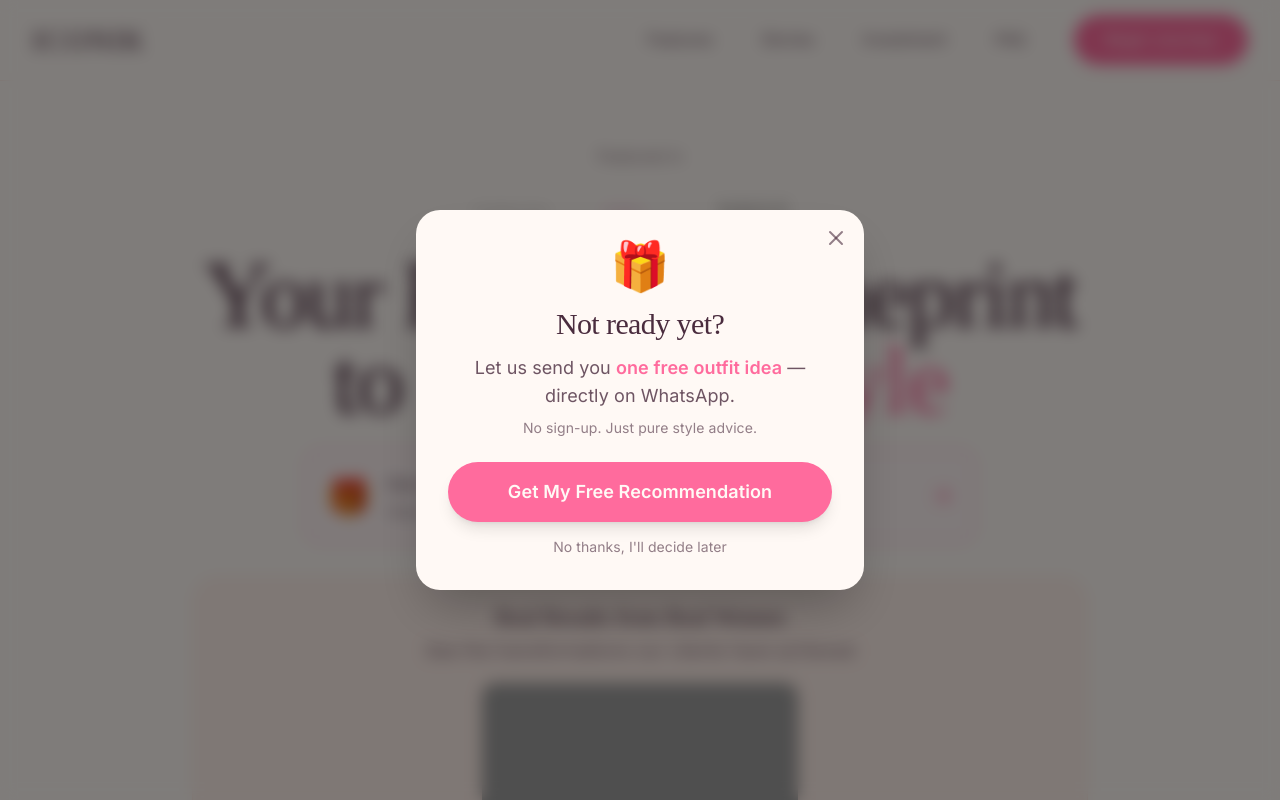
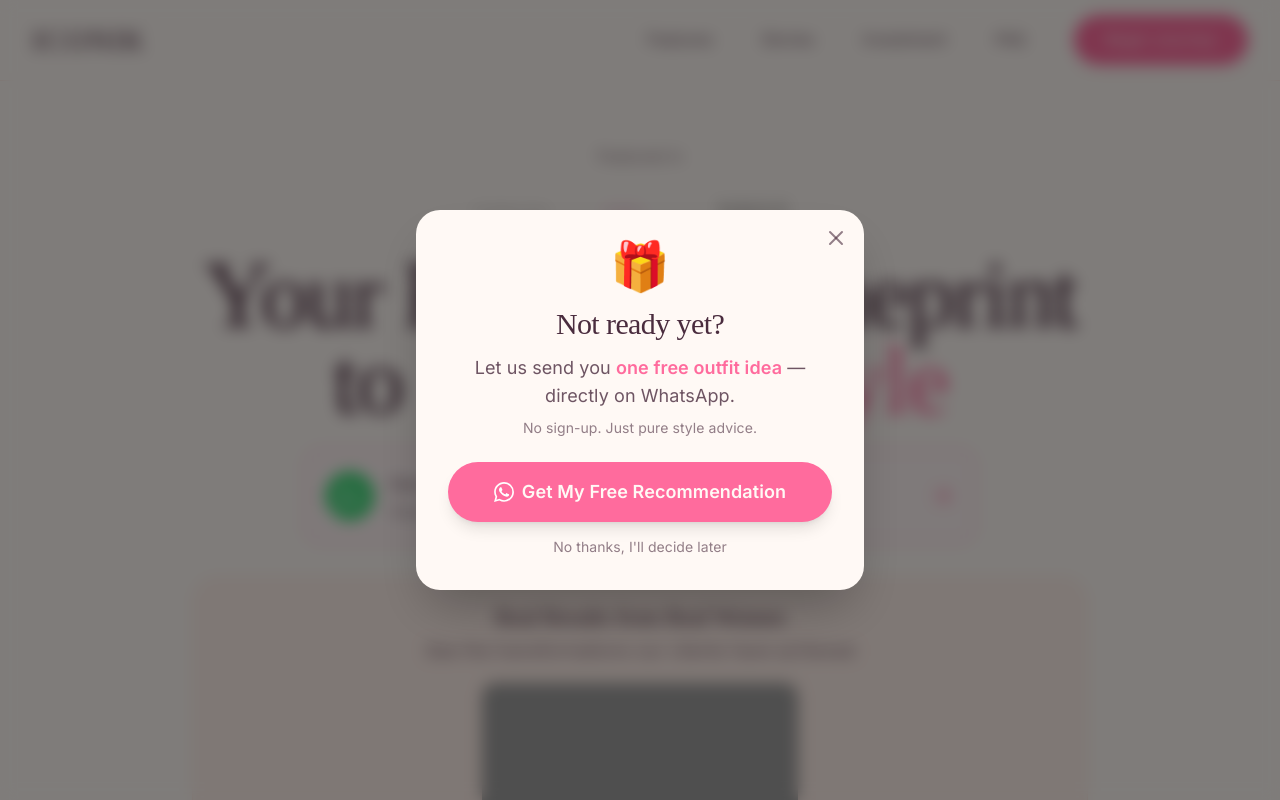
Before and after one commit to mithil0407/playernumberone, a Next.js app: page / in a window 1280 px wide. Shown: the top 800 px of the page. Built offline with nearby package versions, Linux system fonts and the light colour scheme; grey boxes are pictures that could not be loaded.

Commit message:
Whatsapp Logo

```diff
--- a/src/app/checkout/page.tsx
+++ b/src/app/checkout/page.tsx
@@ -609,12 +609,19 @@
                   href="https://api.whatsapp.com/send/?phone=919130048899&text=Hi+ICONIK%21+I%27d+love+to+get+my+free+outfit+recommendation.&type=phone_number&app_absent=0"
                   target="_blank"
                   rel="noopener noreferrer"
-                  className="block bg-luxury-pink-bg/40 backdrop-blur-sm border border-luxury-accent/20 rounded-xl p-3 md:p-4 hover:bg-luxury-pink-bg/60 hover:border-luxury-accent/40 transition-all duration-300 text-center"
+                  className="block bg-luxury-pink-bg/40 backdrop-blur-sm border border-luxury-accent/20 rounded-xl p-3 md:p-4 hover:bg-luxury-pink-bg/60 hover:border-luxury-accent/40 transition-all duration-300"
                 >
-                  <p className="luxury-body text-luxury-charcoal/80 text-sm md:text-base mb-1">
-                    🤔 Still unsure? <span className="text-luxury-accent font-semibold">Try a Free Outfit Recommendation</span> first!
-                  </p>
-                  <p className="luxury-body text-luxury-charcoal/60 text-xs md:text-sm">
+                  <div className="flex items-center justify-center gap-2 mb-1">
+                    <div className="flex-shrink-0 w-6 h-6 bg-[#25D366] rounded-full flex items-center justify-center">
+                      <svg className="w-4 h-4 text-white" fill="currentColor" viewBox="0 0 24 24">
+                        <path d="M17.472 14.382c-.297-.149-1.758-.867-2.03-.967-.273-.099-.471-.148-.67.15-.197.297-.767.966-.94 1.164-.173.199-.347.223-.644.075-.297-.15-1.255-.463-2.39-1.475-.883-.788-1.48-1.761-1.653-2.059-.173-.297-.018-.458.13-.606.134-.133.298-.347.446-.52.149-.174.198-.298.298-.497.099-.198.05-.371-.025-.52-.075-.149-.669-1.612-.916-2.207-.242-.579-.487-.5-.669-.51-.173-.008-.371-.01-.57-.01-.198 0-.52.074-.792.372-.272.297-1.04 1.016-1.04 2.479 0 1.462 1.065 2.875 1.213 3.074.149.198 2.096 3.2 5.077 4.487.709.306 1.262.489 1.694.625.712.227 1.36.195 1.871.118.571-.085 1.758-.719 2.006-1.413.248-.694.248-1.289.173-1.413-.074-.124-.272-.198-.57-.347m-5.421 7.403h-.004a9.87 9.87 0 01-5.031-1.378l-.361-.214-3.741.982.998-3.648-.235-.374a9.86 9.86 0 01-1.51-5.26c.001-5.45 4.436-9.884 9.888-9.884 2.64 0 5.122 1.03 6.988 2.898a9.825 9.825 0 012.893 6.994c-.003 5.45-4.437 9.884-9.885 9.884m8.413-18.297A11.815 11.815 0 0012.05 0C5.495 0 .16 5.335.157 11.892c0 2.096.547 4.142 1.588 5.945L.057 24l6.305-1.654a11.882 11.882 0 005.683 1.448h.005c6.554 0 11.89-5.335 11.893-11.893a11.821 11.821 0 00-3.48-8.413Z"/>
+                      </svg>
+                    </div>
+                    <p className="luxury-body text-luxury-charcoal/80 text-sm md:text-base">
+                      🤔 Still unsure? <span className="text-luxury-accent font-semibold">Try a Free Outfit Recommendation</span> first!
+                    </p>
+                  </div>
+                  <p className="luxury-body text-luxury-charcoal/60 text-xs md:text-sm text-center">
                     Get instant style advice on WhatsApp — no commitment needed
                   </p>
                 </a>
--- a/src/app/page.tsx
+++ b/src/app/page.tsx
@@ -334,7 +334,11 @@
                 className="block bg-luxury-pink-bg/50 backdrop-blur-sm border-2 border-luxury-accent/30 rounded-2xl p-4 md:p-5 hover:bg-luxury-pink-bg/70 hover:border-luxury-accent/50 transition-all duration-300 hover:-translate-y-1 hover:shadow-xl"
               >
                 <div className="flex items-center justify-center gap-3 md:gap-4">
-                  <div className="text-3xl md:text-4xl">🎁</div>
+                  <div className="flex-shrink-0 w-10 h-10 md:w-12 md:h-12 bg-[#25D366] rounded-full flex items-center justify-center">
+                    <svg className="w-6 h-6 md:w-7 md:h-7 text-white" fill="currentColor" viewBox="0 0 24 24">
+                      <path d="M17.472 14.382c-.297-.149-1.758-.867-2.03-.967-.273-.099-.471-.148-.67.15-.197.297-.767.966-.94 1.164-.173.199-.347.223-.644.075-.297-.15-1.255-.463-2.39-1.475-.883-.788-1.48-1.761-1.653-2.059-.173-.297-.018-.458.13-.606.134-.133.298-.347.446-.52.149-.174.198-.298.298-.497.099-.198.05-.371-.025-.52-.075-.149-.669-1.612-.916-2.207-.242-.579-.487-.5-.669-.51-.173-.008-.371-.01-.57-.01-.198 0-.52.074-.792.372-.272.297-1.04 1.016-1.04 2.479 0 1.462 1.065 2.875 1.213 3.074.149.198 2.096 3.2 5.077 4.487.709.306 1.262.489 1.694.625.712.227 1.36.195 1.871.118.571-.085 1.758-.719 2.006-1.413.248-.694.248-1.289.173-1.413-.074-.124-.272-.198-.57-.347m-5.421 7.403h-.004a9.87 9.87 0 01-5.031-1.378l-.361-.214-3.741.982.998-3.648-.235-.374a9.86 9.86 0 01-1.51-5.26c.001-5.45 4.436-9.884 9.888-9.884 2.64 0 5.122 1.03 6.988 2.898a9.825 9.825 0 012.893 6.994c-.003 5.45-4.437 9.884-9.885 9.884m8.413-18.297A11.815 11.815 0 0012.05 0C5.495 0 .16 5.335.157 11.892c0 2.096.547 4.142 1.588 5.945L.057 24l6.305-1.654a11.882 11.882 0 005.683 1.448h.005c6.554 0 11.89-5.335 11.893-11.893a11.821 11.821 0 00-3.48-8.413Z"/>
+                    </svg>
+                  </div>
                   <div className="text-left flex-1">
                     <p className="luxury-heading text-luxury-charcoal text-base md:text-lg mb-1">
                       Get a <span className="text-luxury-accent">Free Outfit Recommendation</span>
@@ -1172,8 +1176,11 @@
                 trackCTAClick('Free Outfit Recommendation', 'Exit Intent Popup - WhatsApp');
                 setShowFreeOfferPopup(false);
               }}
-              className="block w-full bg-luxury-accent hover:bg-luxury-accent/90 text-luxury-warm-white px-8 py-4 rounded-full text-lg luxury-body text-center font-semibold shadow-lg hover:shadow-xl transition-all duration-300 mb-3"
+              className="flex items-center justify-center gap-2 w-full bg-luxury-accent hover:bg-luxury-accent/90 text-luxury-warm-white px-8 py-4 rounded-full text-lg luxury-body font-semibold shadow-lg hover:shadow-xl transition-all duration-300 mb-3"
             >
+              <svg className="w-5 h-5 text-white" fill="currentColor" viewBox="0 0 24 24">
+                <path d="M17.472 14.382c-.297-.149-1.758-.867-2.03-.967-.273-.099-.471-.148-.67.15-.197.297-.767.966-.94 1.164-.173.199-.347.223-.644.075-.297-.15-1.255-.463-2.39-1.475-.883-.788-1.48-1.761-1.653-2.059-.173-.297-.018-.458.13-.606.134-.133.298-.347.446-.52.149-.174.198-.298.298-.497.099-.198.05-.371-.025-.52-.075-.149-.669-1.612-.916-2.207-.242-.579-.487-.5-.669-.51-.173-.008-.371-.01-.57-.01-.198 0-.52.074-.792.372-.272.297-1.04 1.016-1.04 2.479 0 1.462 1.065 2.875 1.213 3.074.149.198 2.096 3.2 5.077 4.487.709.306 1.262.489 1.694.625.712.227 1.36.195 1.871.118.571-.085 1.758-.719 2.006-1.413.248-.694.248-1.289.173-1.413-.074-.124-.272-.198-.57-.347m-5.421 7.403h-.004a9.87 9.87 0 01-5.031-1.378l-.361-.214-3.741.982.998-3.648-.235-.374a9.86 9.86 0 01-1.51-5.26c.001-5.45 4.436-9.884 9.888-9.884 2.64 0 5.122 1.03 6.988 2.898a9.825 9.825 0 012.893 6.994c-.003 5.45-4.437 9.884-9.885 9.884m8.413-18.297A11.815 11.815 0 0012.05 0C5.495 0 .16 5.335.157 11.892c0 2.096.547 4.142 1.588 5.945L.057 24l6.305-1.654a11.882 11.882 0 005.683 1.448h.005c6.554 0 11.89-5.335 11.893-11.893a11.821 11.821 0 00-3.48-8.413Z"/>
+              </svg>
               Get My Free Recommendation
             </a>
 
```
